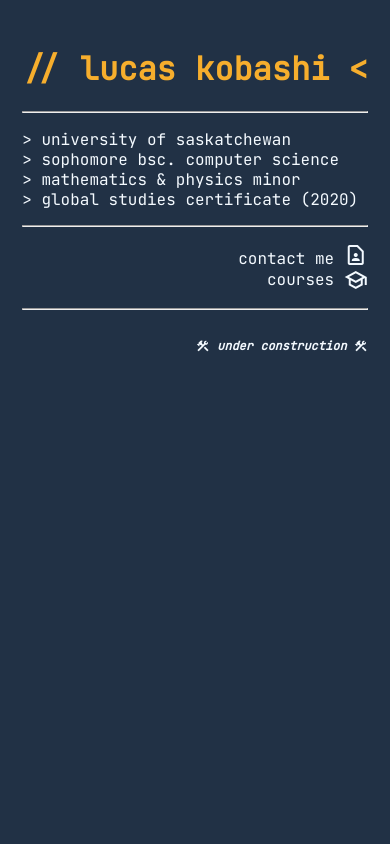
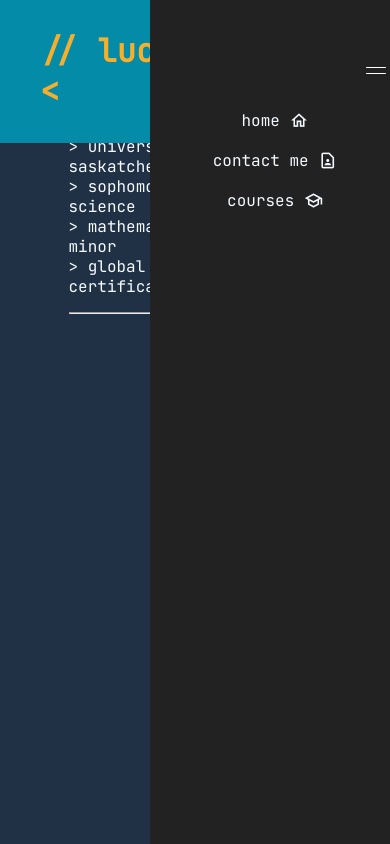
Before and after one commit to lucaskobashi/lucaskobashi.github.io, a plain HTML site: page index.html in a window 390 px wide. Drawn offline with nearby package versions, Linux system fonts and the light colour scheme.

Commit message:
added custom header

```diff
--- a/index.html
+++ b/index.html
@@ -2,46 +2,78 @@
 <html lang="en">
 
 <head>
+
+    <title>> lucas kobashi</title>
+
     <link rel="icon" href="images/@.png">
     <link rel="stylesheet" href="style.css">
     <link href="https://fonts.googleapis.com/css2?family=Material+Icons+Outlined"
           rel="stylesheet">
 
-    <title>> lucas kobashi</title>
+    <meta charset="UTF-8">
+
+    <script src="https://ajax.googleapis.com/ajax/libs/jquery/3.5.1/jquery.min.js"></script>
+
 </head>
 
 <body>
 
+    <header>
+
+        <div class="navbar">
+
+            <div class="logo">
+                <a href="index.html">
                     <h1>// lucas kobashi <</h1>
+                </a>
+            </div>
 
-<hr>
+
+            <div class="hamburger active"></div>
+
+
+            <ul class="menu active">
+
+                <li class="menu">
+                    <a class="menu" href="index.html">
+                        home
+                        <i class="material-icons-outlined" style="font-size:19px; vertical-align: bottom">home</i>
+                    </a></li>
+
+                <li class="menu">
+                    <a class="menu" href="contactMe.html">
+                        contact me
+                        <i class="material-icons-outlined" style="font-size:19px; vertical-align: bottom">contact_page</i>
+                    </a></li>
+
+                <li class="menu">
+                    <a class="menu" href="coursesTaken.html">
+                        courses
+                        <i class="material-icons-outlined" style="font-size:19px; vertical-align: bottom">school</i>
+                    </a></li>
+            </ul>
+
+        </div>
+
+    </header>
+
     <p>
-
         > university of saskatchewan<br>
         > sophomore bsc. computer science<br>
         > mathematics & physics minor<br>
         > global studies certificate (2020)<br>
 
     </p>
+
         <hr>
 
-<p class="right">
-    <a href="contactMe.html">
-        contact me
-        <i class="material-icons-outlined" style="vertical-align: -10%">contact_page</i>
-    </a>
-    <br>
-    <a href="coursesTaken.html">
-        courses
-        <i class="material-icons-outlined" style="vertical-align: -30%">school</i>
-    </a>
-</p>
-
-<hr>
         <h6 style="text-align: right">
             <i class="material-icons-outlined" style="vertical-align: bottom;font-size: 14px">construction</i>
             under construction
             <i class="material-icons-outlined" style="vertical-align: bottom;font-size: 14px">construction</i>
         </h6>
 
+    <script src="script.js"> </script>
+
 </body>
+</html>
--- /dev/null
+++ b/script.js
@@ -0,0 +1,7 @@
+$(document).ready(function(){
+
+    $('.hamburger').click(function () {
+        $(this).toggleClass('active');
+        $('.menu').toggleClass('active');
+    });
+});
--- a/style.css
+++ b/style.css
@@ -7,28 +7,145 @@
         url("/font/JetBrainsMono-Medium.ttf") format("truetype");
 }
 
-html {
-    margin: 20px 10px 20px 10px;
+body {
+    margin: 20px 10px;
     align-items: center;
-    display: flex;
+    padding: 100px 15%;
+
+    /*display: flex;*/
     justify-content: center;
-}
-
-body {
     font-family: "JetBrains Mono", monospace;
     font-style: normal;
     color: #F4FAFF;
     background-color: #213145;
 }
 
-p.right {
-    text-align: right;
-}
+/* menu stuff */
+
+    header {
+
+        width: 100%;
+        background-color: #048ba8;
+        padding: 10px 20px;
+
+        position: fixed;
+        top: 0;
+        z-index: 999;
+
+        left: 0;
+    }
+
+    .navbar {
+        max-width: 1200px;
+        /*border: 5px solid #F6AE2D; !* not so sure... *!*/
+        margin: 0 auto;
+
+        display: flex;
+        align-items: center;
+        justify-content: space-between;
+        padding: 0 20px;
+    }
+
+    .hamburger {
+        width: 30px;
+        height: 30px;
+
+        background-color: transparent;
+        border-radius: 5px;
+        border: 0;
+
+        position: relative;
+        cursor: pointer;
+
+        display: none;
+    }
+
+    .hamburger:after{
+        content:"";
+        position: absolute;
+        top: 35%;
+        left: 15%;
+
+        width: 70%;
+        height: 5%;
+        border-radius: 5px;
+
+        background-color: #fff;
+    }
+
+    .hamburger:before {
+        content: "";
+
+        position: absolute;
+        top: 55%;
+        left: 15%;
+
+        width: 70%;
+        height: 5%;
+        border-radius: 5px;
+
+        background-color: #fff;
+    }
+
+    ul.menu {
+        list-style: none;
+        display: flex;
+        align-items: center;
+    }
+
+    li.menu {
+        margin-left: 10px;
+    }
+
+    a.menu{
+        display: block;
+        padding: 10px 15px;
+        color: #F4FAFF;
+        text-decoration: none;
+        transition: color 0.5s ease;
+    }
+
+    a.menu:hover{
+        color: #F6AE2D;
+    }
+
+    @media screen and (max-width: 900px){
+        .hamburger{
+            display: block;
+            z-index: 999;
+        }
+
+        ul.menu{
+            position: fixed;
+            top: 0;
+            right:-100%;
+
+            height: 100vh;
+            margin: 0;
+            background-color: #222;
+
+            padding: 100px 20px;
+
+            width: 100%;
+            max-width: 200px;
+
+            flex-direction: column;
+
+            transition: .5s ease;
+        }
+
+        ul.menu.active{
+            right: 0;
+        }
+
+    }
+
+/* end menu */
 
 a {
     color: #F4FAFF;
     text-decoration: none;
-    transition: color 0.3s ease;
+    transition: color 0.5s ease;
 }
 
 a:hover {
```
Also changed, not shown: contactMe.html (+49 -11 lines), coursesTaken.html (+48 -9 lines). Lines whose indentation alone changed are shown as unchanged.
